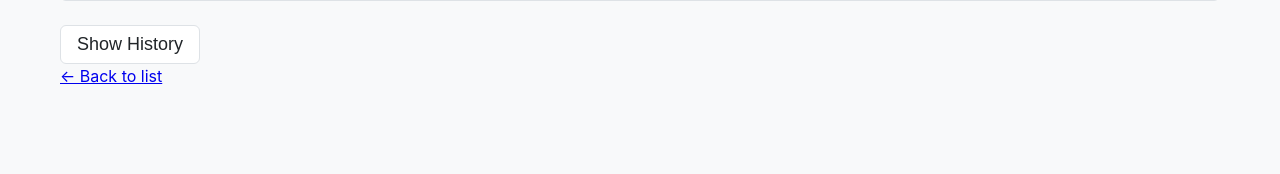
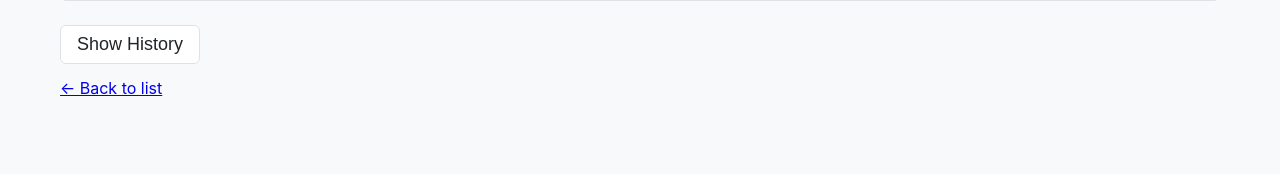
Before and after one commit to AllPilsnersRLagers/MVPH_Inventory, a Django app: page /items/00000000-0000-0000-0000-000000000001/ in a window 1280 px wide. Shown: the part 550-724 px from the top of the page. Run offline with Django 5.2, Linux system fonts and the light colour scheme; a user stored in the database is signed in; data comes from the database, SQL or seed files in the repository; tables that the repository leaves empty hold one stand-in row (values such as "Sample post").

Commit message:
Add padding to back-to-list link on detail page
Co-Authored-By: Claude Opus 4.5 <noreply@anthropic.com>

```diff
--- a/inventory/templates/inventory/item_detail.html
+++ b/inventory/templates/inventory/item_detail.html
@@ -67,5 +67,5 @@
   <div id="history-content"></div>
 </div>
 
-<a href="{% url 'inventory:item_list' %}">&larr; Back to list</a>
+<a href="{% url 'inventory:item_list' %}" class="back-link">&larr; Back to list</a>
 {% endblock %}
--- a/static/css/style.css
+++ b/static/css/style.css
@@ -205,6 +205,9 @@ tr.reorder-stock { background: #f8d7da; }
 /* === User Info === */
 .user-info { color: var(--color-muted); font-size: 1.125rem; }
 
+/* === Back Link === */
+.back-link { display: inline-block; padding: 0.75rem 0; }
+
 /* === History Section === */
 .history-section { margin-top: 1.5rem; }
 .history-table {
```
